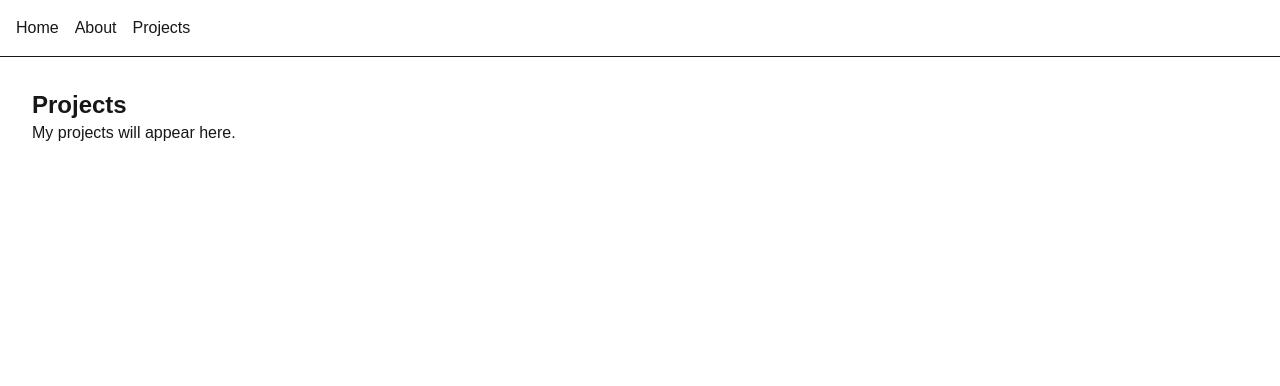
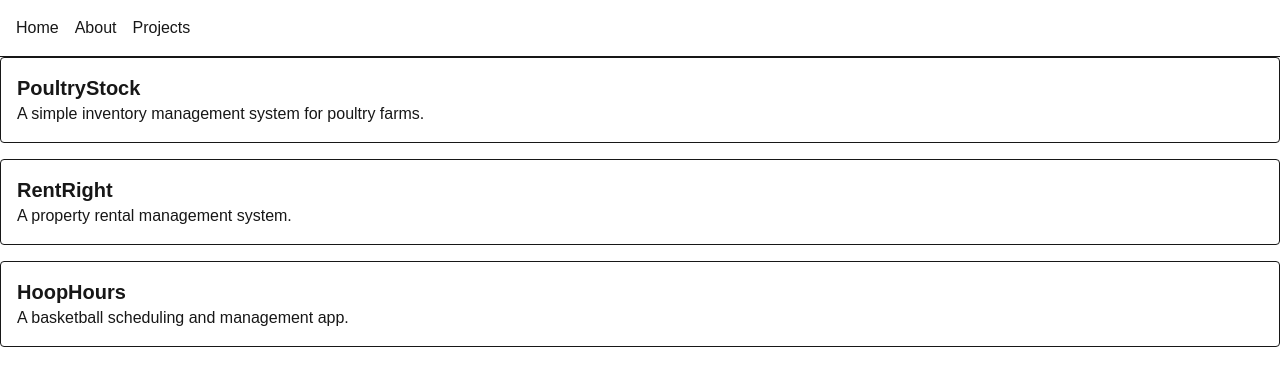
Before and after one commit to halooord/DC304_nextjsApp, a Next.js app: page /projects in a window 1280 px wide. Shown: the top 386 px of the page. Built offline with nearby package versions, Linux system fonts and the light colour scheme.

Commit message:
Add projects page

```diff
--- a/app/page.tsx
+++ b/app/page.tsx
@@ -6,7 +6,7 @@ return (
             Hello, my name is Harold Suello
         </h1>
         <p className="mt-2">
-            I am a 3rd-year IT student at MDC. I am 20 years old. I currently reside in Tubigon. See my porjects
+            I am a 3rd-year IT student at MDC. I am 20 years old. I currently reside in Tubigon. See my projects
         </p>
     </main>
     );
--- a/app/projects/page.tsx
+++ b/app/projects/page.tsx
@@ -1,12 +1,20 @@
-export const metadata = {
-    title: "Projects | My Site",
-};
+export const metadata = { title: "Projects | Harold Suello" };
+
+const projects = [
+  { id: 1, name: "PoultryStock", description: "A simple inventory management system for poultry farms." },
+  { id: 2, name: "RentRight", description: "A property rental management system." },
+  { id: 3, name: "HoopHours", description: "A basketball scheduling and management app." },
+];
 
 export default function ProjectsPage() {
   return (
-    <main className="p-8">
-        <h1 className="text-2xl font-bold">Projects</h1>
-        <p>My projects will appear here.</p>
-    </main>
-    );
+    <>
+    {projects.map((project) => (
+      <div key={project.id} className="p-4 border rounded mb-4">
+        <h2 className="text-xl font-semibold">{project.name}</h2>
+        <p>{project.description}</p>
+      </div>
+    ))}
+    </>
+  );
 }
```
